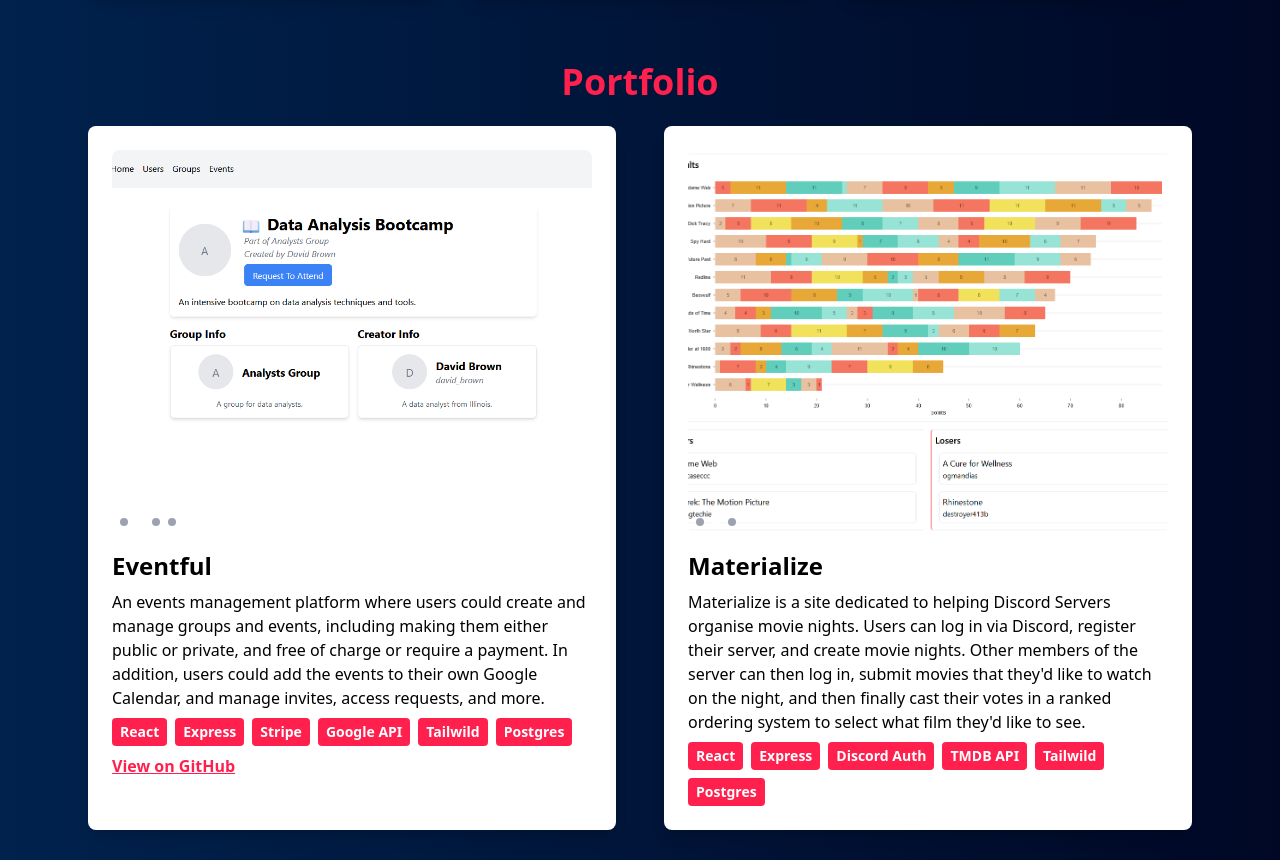
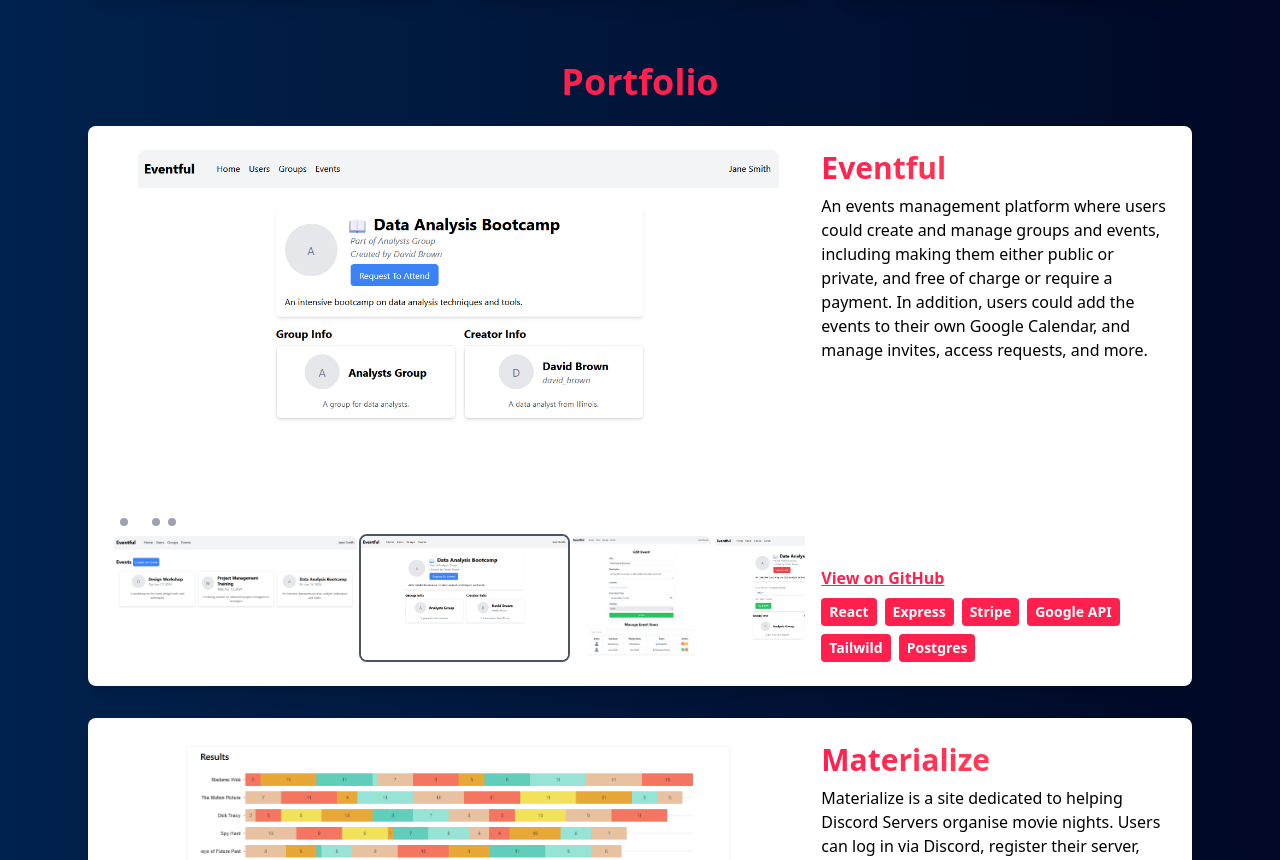
Before and after one commit to Howling-Techie/LaunchCode, a React (Vite) app: page / in a window 1280 px wide. Shown: the part 1348-2208 px from the top of the page. Built offline with nearby package versions, Linux system fonts and the light colour scheme.

Commit message:
Improved portfolio section

```diff
--- a/src/App.tsx
+++ b/src/App.tsx
@@ -195,26 +195,30 @@
                 </section>
                 <section className="w-full mb-16">
                     <h2 className="text-4xl font-bold text-[#FF204E] mb-6 text-center">Portfolio</h2>
-                    <div className="grid grid-cols-1 md:grid-cols-2 gap-12">
+                    <div className="flex flex-col space-y-8 ">
                         {projects.map((project, index) => (
                             <div key={index}
                                  className="bg-white text-black p-6 rounded-lg shadow-lg">
-                                <div className="flex flex-col space-y-4">
+                                <div className="flex flex-col md:flex-row space-y-4 md:space-x-4 md:space-y-0">
                                     <ImageCarousel images={project.images}/>
-                                    <div className="flex flex-col space-y-2">
-                                        <h3 className="text-2xl font-semibold">{project.title}</h3>
+                                    <div className="flex flex-col space-y-2 md:w-1/2 justify-between">
+                                        <div className="flex flex-col">
+                                            <h3 className="text-3xl font-bold bg-gradient-to-r from-[#FF204E] to-[#FF5A5E] bg-clip-text text-transparent mb-2">{project.title}</h3>
                                             <p>{project.description}</p>
+                                        </div>
+                                        <div className="flex flex-col">
+                                            {project.github && (
+                                                <a href={project.github} target="_blank" rel="noopener noreferrer"
+                                                   className="text-[#FF204E] font-semibold underline mt-4">View on
+                                                    GitHub</a>
+                                            )}
                                             <div className="flex flex-wrap gap-2 mt-2">
                                                 {project.techStack.map((tech, idx) => (
                                                     <span key={idx}
                                                           className="px-2 py-1 bg-[#FF204E] text-white text-sm font-semibold rounded">{tech}</span>
                                                 ))}
                                             </div>
-                                        {project.github && (
-                                            <a href={project.github} target="_blank" rel="noopener noreferrer"
-                                               className="text-[#FF204E] font-semibold underline mt-4">View on
-                                                GitHub</a>
-                                        )}
+                                        </div>
                                     </div>
                                 </div>
                             </div>
@@ -244,7 +248,7 @@
             </main>
 
             <footer className="w-full py-10 flex justify-center bg-[#FF204E] shadow-lg">
-                <p>© 2024 LaunchCode. All rights reserved.</p>
+                <p>2024 LaunchCode.</p>
             </footer>
         </div>
     );
@@ -277,16 +281,18 @@
     }, [images]);
 
     return (
-        <div className="relative h-96 w-full overflow-hidden rounded-lg">
+        <div className="w-full rounded-lg">
+            <div className="relative h-96">
                 {images.map((image, index) => (
+                    <div key={index} className="w-full flex justify-center absolute">
                         <img
-                    key={index}
                             src={image}
                             alt={`Project screenshot ${index + 1}`}
-                    className={`absolute inset-0 w-full h-full object-cover transition-opacity duration-1000 ${
+                            className={`rounded-lg h-96 flex overflow-clip object-contain inset-0 transition-opacity duration-1000 ${
                                 index === currentImage ? "opacity-100" : "opacity-0"
                             }`}
                         />
+                    </div>
                 ))}
                 <div className="absolute bottom-2 left-2 flex space-x-2">
                     {images.map((_, index) => (
@@ -301,6 +307,22 @@
                     ))}
                 </div>
             </div>
+            <div className="flex flex-row content-evenly h-32 overflow-x-scroll">
+                {images.map((image, index) => (
+                    <img
+                        onClick={() => setCurrentImage(index)}
+                        key={index}
+                        src={image}
+                        alt={`Project screenshot ${index + 1}`}
+                        className={`cursor-pointer object-contain h-32 transition duration-300 rounded-lg border-2 ${
+                            index === currentImage
+                                ? "border-gray-600"
+                                : "border-white"
+                        }`}
+                    />
+                ))}
+            </div>
+        </div>
     );
 };
 export default App;
```
Also changed, not shown: public/assets/inventoreee/01.png, src/assets/inventoreee/01.png. Lines whose indentation alone changed are shown as unchanged.
